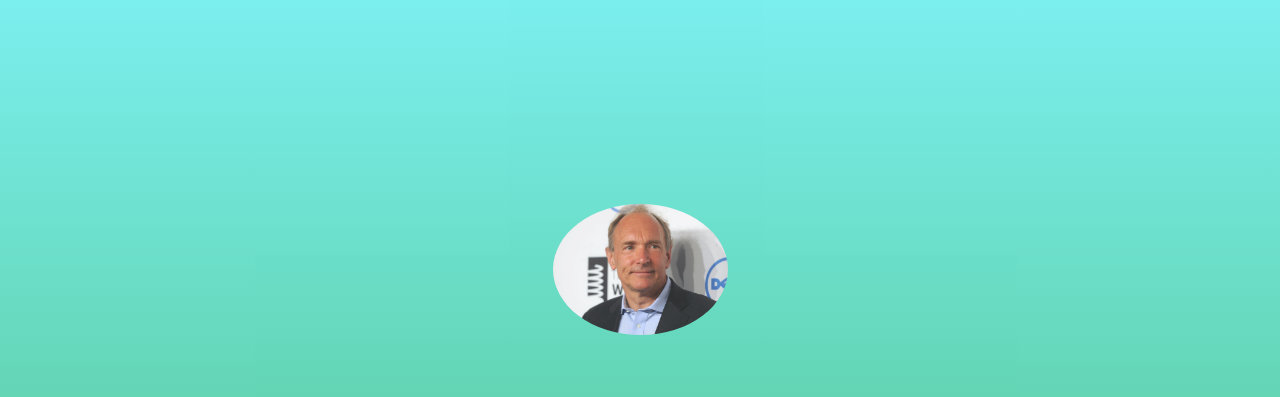
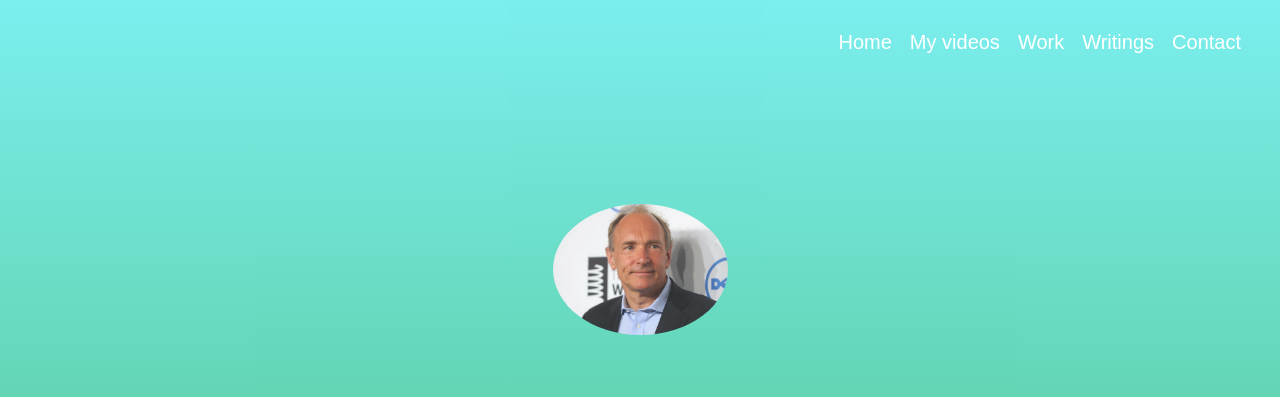
Before and after one commit to ushica/class57, a plain HTML site: page Index.html in a window 1280 px wide. Shown: the top 397 px of the page. Drawn offline with Linux system fonts and the light colour scheme.

Commit message:
Add files via upload

```diff
--- a/Index.html
+++ b/Index.html
@@ -5,6 +5,13 @@
         <link rel="stylesheet" href="style.css">
     </head>
     <body>
+       <ul class="menu">
+           <li class="links">Home</li>
+            <li class="links">My videos</li>
+             <li class="links">Work</li>
+              <li class="links">Writings</li>
+               <li class="links">Contact</li>
+       </ul>
         <section id="Welcome" class="parallax-container">
         <div class="parallax-inner">
         <img src="tim.jpg" class="profile">
--- a/style.css
+++ b/style.css
@@ -62,3 +62,25 @@ max-width: 450px;
     font-size: 17px;
     line-height: 1.3;
 }
+.menu{
+    list-style: none;
+    font-family: sans-serif;
+    position: absolute;
+    top: 10px;
+    right: 30px;
+    z-index: 10;
+    cursor: pointer;
+}
+.links{
+    float: left;
+    color: #FFF;
+    padding-top: 5px;
+    padding-left: 9px;
+    padding-right: 9px;
+    padding-bottom: 5px;
+    font-family: fantasy;
+    font-size: 20px;
+}
+.links:hover{
+    background-color:dodgerblue;
+}
```
